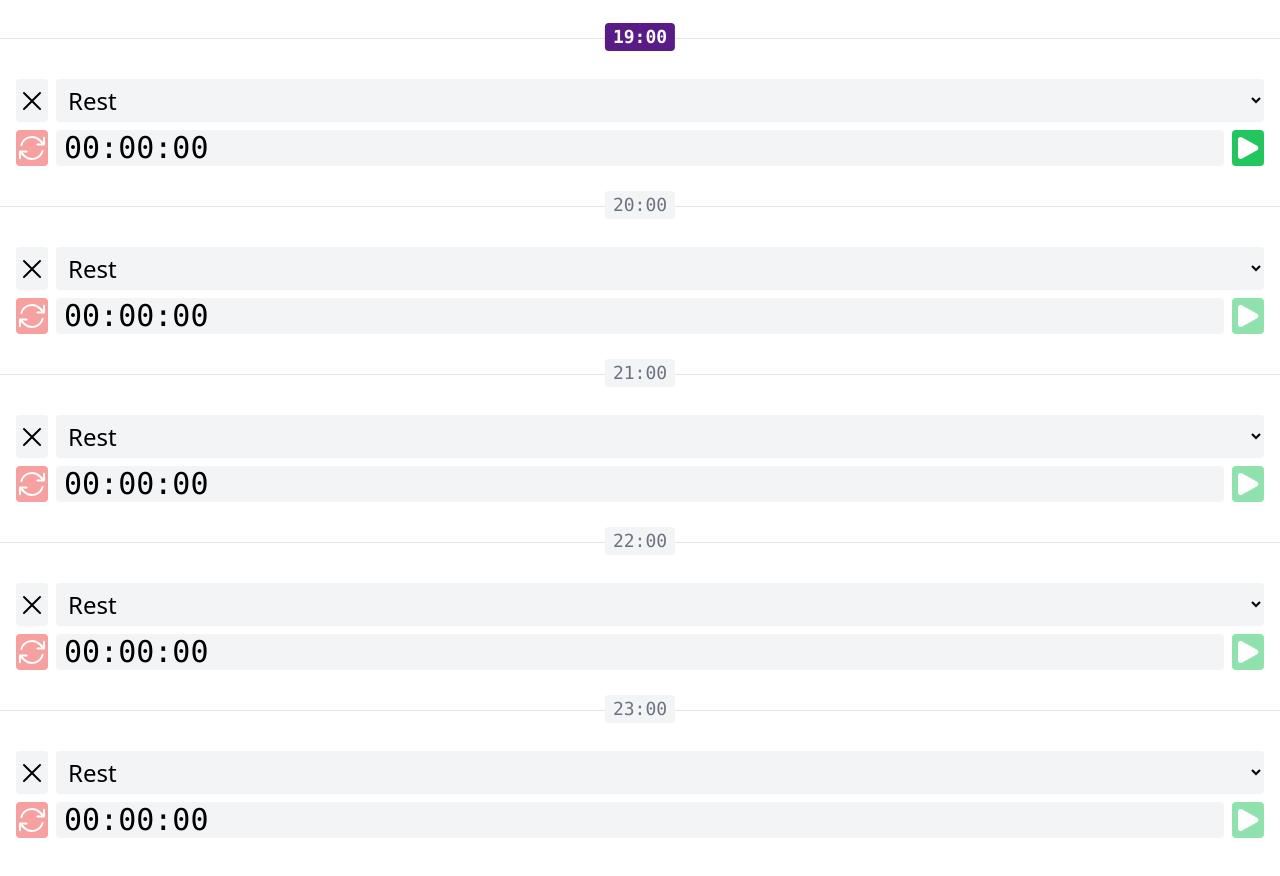
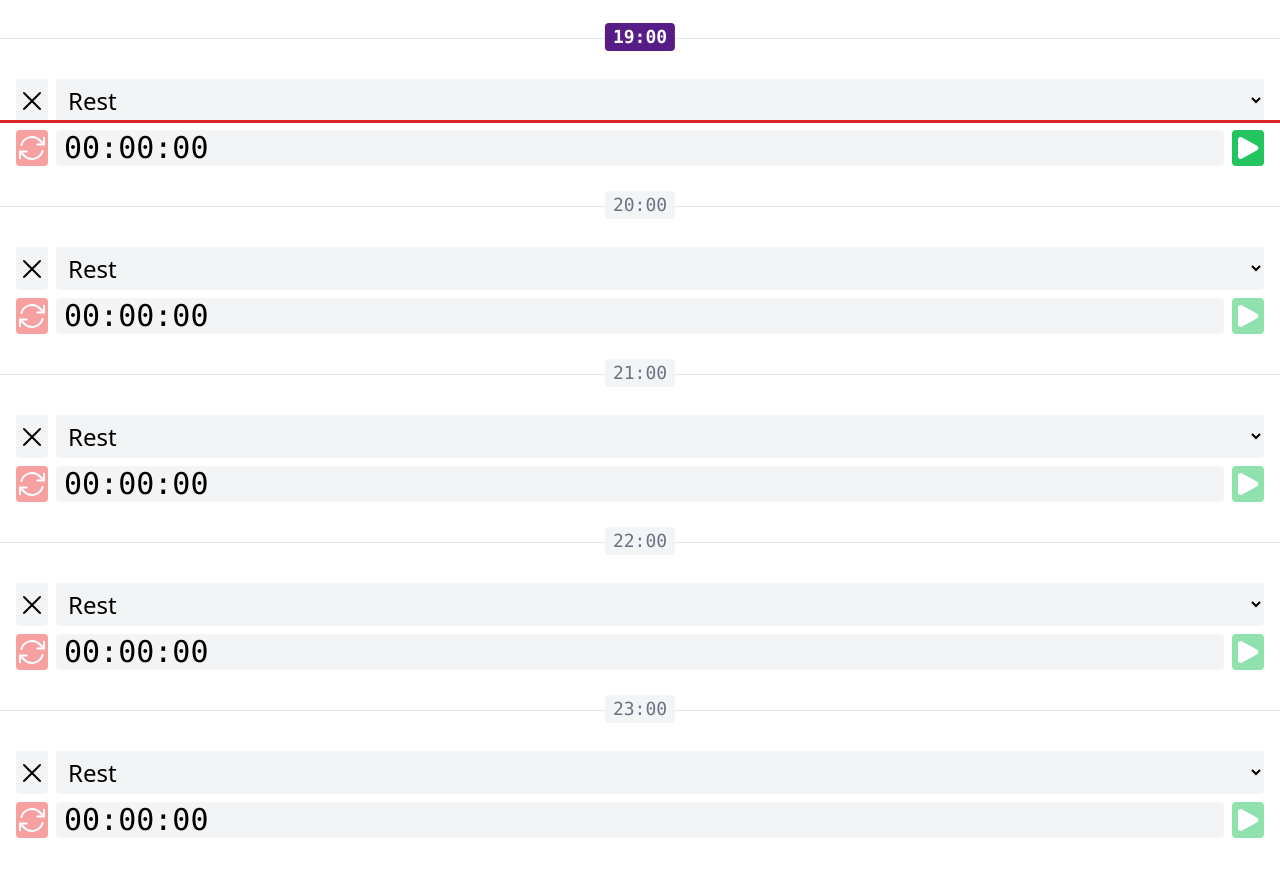
Before and after one commit to wade1412/OnTrack, a Vue app: page /#timeline in a window 1280 px wide. Shown: the part 3243-4119 px from the top of the page. Built offline with nearby package versions, Linux system fonts and the light colour scheme.

Commit message:
Created dynamic time indicator of the current time

```diff
--- /dev/null
+++ b/src/components/TheTimelineIndicator.vue
@@ -0,0 +1,36 @@
+<script setup>
+import { HUNDRED_PERCENT, SECONDS_IN_DAY, MINUTES_IN_HOUR, SECONDS_IN_MINUTE } from '@/constants'
+import { ref } from 'vue'
+
+const indicatorRef = ref()
+
+function calculateTopOffset() {
+  return (calculateSecondsSinceMidnightInPercentage() * getTimelineHeight()) / HUNDRED_PERCENT
+}
+
+function calculateSecondsSinceMidnightInPercentage() {
+  return (HUNDRED_PERCENT * calculateSecondsSinceMidnight()) / SECONDS_IN_DAY
+}
+
+function calculateSecondsSinceMidnight() {
+  const now = new Date()
+
+  return (
+    SECONDS_IN_MINUTE * MINUTES_IN_HOUR * now.getHours() +
+    SECONDS_IN_MINUTE * now.getMinutes() +
+    now.getSeconds()
+  )
+}
+
+function getTimelineHeight() {
+  return indicatorRef.value?.parentNode.getBoundingClientRect().height
+}
+</script>
+
+<template>
+  <hr
+    ref="indicatorRef"
+    class="pointer-events-none absolute z-10 w-full border-b-2 border-red-600"
+    :style="{ top: `${calculateTopOffset()}px` }"
+  />
+</template>
--- a/src/constants.js
+++ b/src/constants.js
@@ -36,10 +36,11 @@
 
 export const MINUTES_IN_HOUR = 60
 export const SECONDS_IN_MINUTE = 60
-export const SECONDS_IN_HOUR = MINUTES_IN_HOUR * SECONDS_IN_MINUTE
 export const MILLISECONDS_IN_SECOND = 1000
 export const HOURS_IN_DAY = 24
 export const MIDNIGHT_HOUR = 0
+export const SECONDS_IN_HOUR = MINUTES_IN_HOUR * SECONDS_IN_MINUTE
+export const SECONDS_IN_DAY = SECONDS_IN_HOUR * HOURS_IN_DAY
 
 export const PERIOD_SELECT_OPTIONS = generatePeriodSelectOptions()
 
--- a/src/pages/TheTimeline.vue
+++ b/src/pages/TheTimeline.vue
@@ -1,13 +1,15 @@
 <script setup>
 import { onActivated } from 'vue'
+import { timelineItems, scrollToCurrentHour, timelineItemRefs } from '@/timelineitems'
 import TimelineItem from '../components/TimelineItem.vue'
-import { timelineItems, scrollToCurrentHour, timelineItemRefs } from '@/timelineitems'
+import TheTimelineIndicator from '../components/TheTimelineIndicator.vue'
 
 onActivated(scrollToCurrentHour)
 </script>
 
 <template>
-  <div class="mt-7">
+  <div class="relative mt-7">
+    <TheTimelineIndicator />
     <ul>
       <TimelineItem
         v-for="timelineItem in timelineItems"
```
